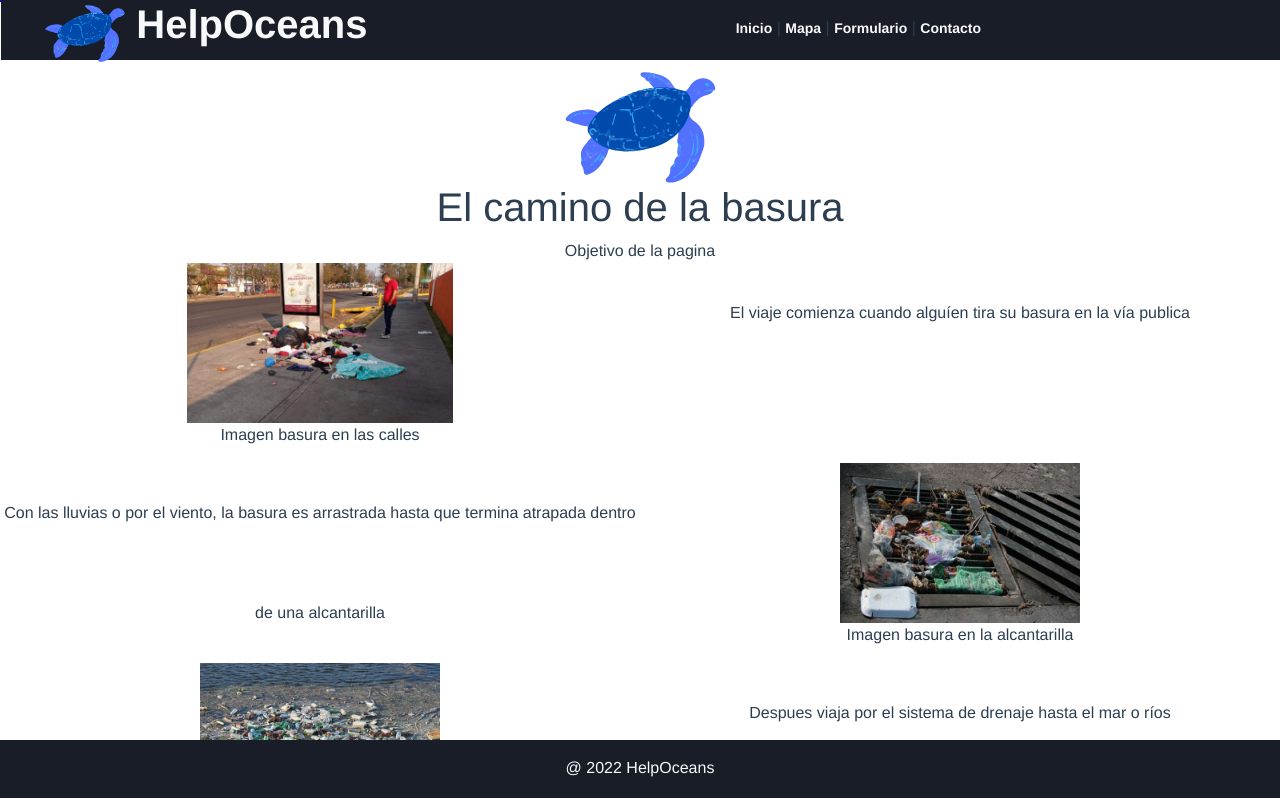
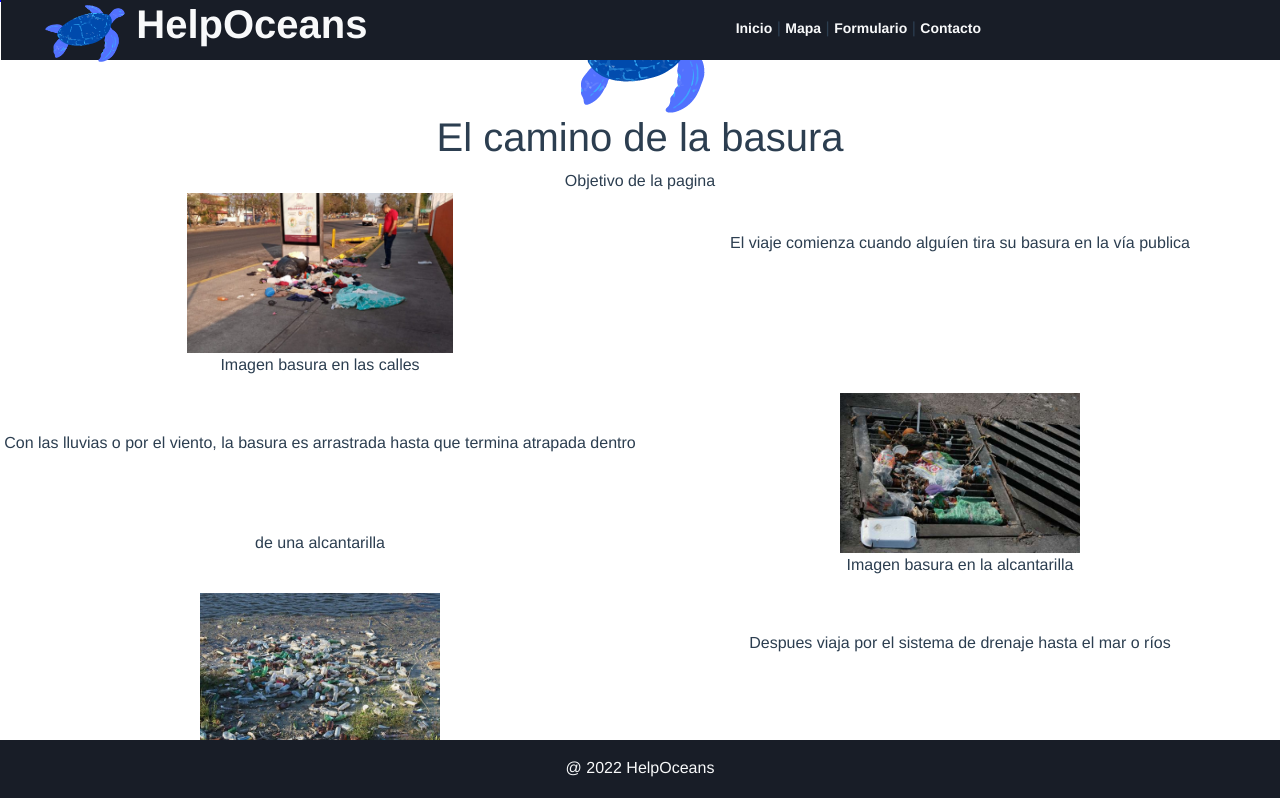
Before and after one commit to JesusGarridoM/HACK-THE-OCEAN, a Vue app: page /formulario in a window 1280 px wide. Shown: the top 798 px of the page. Built offline with nearby package versions, Linux system fonts and the light colour scheme.

Commit message:
remove my changes at file home

```diff
--- a/src/views/HomeView.vue
+++ b/src/views/HomeView.vue
@@ -1,5 +1,4 @@
 <template>
-  <div class="paddingTopHeightHeader">
   <div class="home">
     <img alt="Vue logo" src="../assets/logo.png">
     <HelloWorld msg="El camino de la basura"/>
@@ -69,8 +68,6 @@
     </div>
 
   </div>
-  </div>
-
 </template>
 
 <script>
```
Lines whose indentation alone changed are shown as unchanged.
